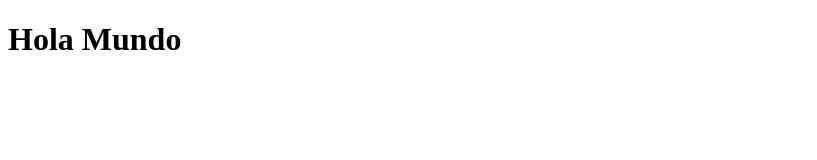
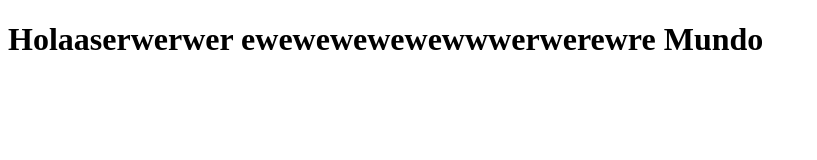
Before and after one commit to ignaciofy/Clase-2, a plain HTML site: page index.html in a window 1280 px wide. Shown: the whole page, without its empty margins (0-817 px from the left). Drawn offline with Linux system fonts and the light colour scheme.

Commit message:
mira como rompe papa

```diff
--- a/index.html
+++ b/index.html
@@ -4,6 +4,6 @@
 	<title></title>
 </head>
 <body>
-	<h1>Hola Mundo</h1>
+	<h1>Holaaserwerwer ewewewewewewwwerwerewre Mundo</h1>
 </body>
 </html>
```
